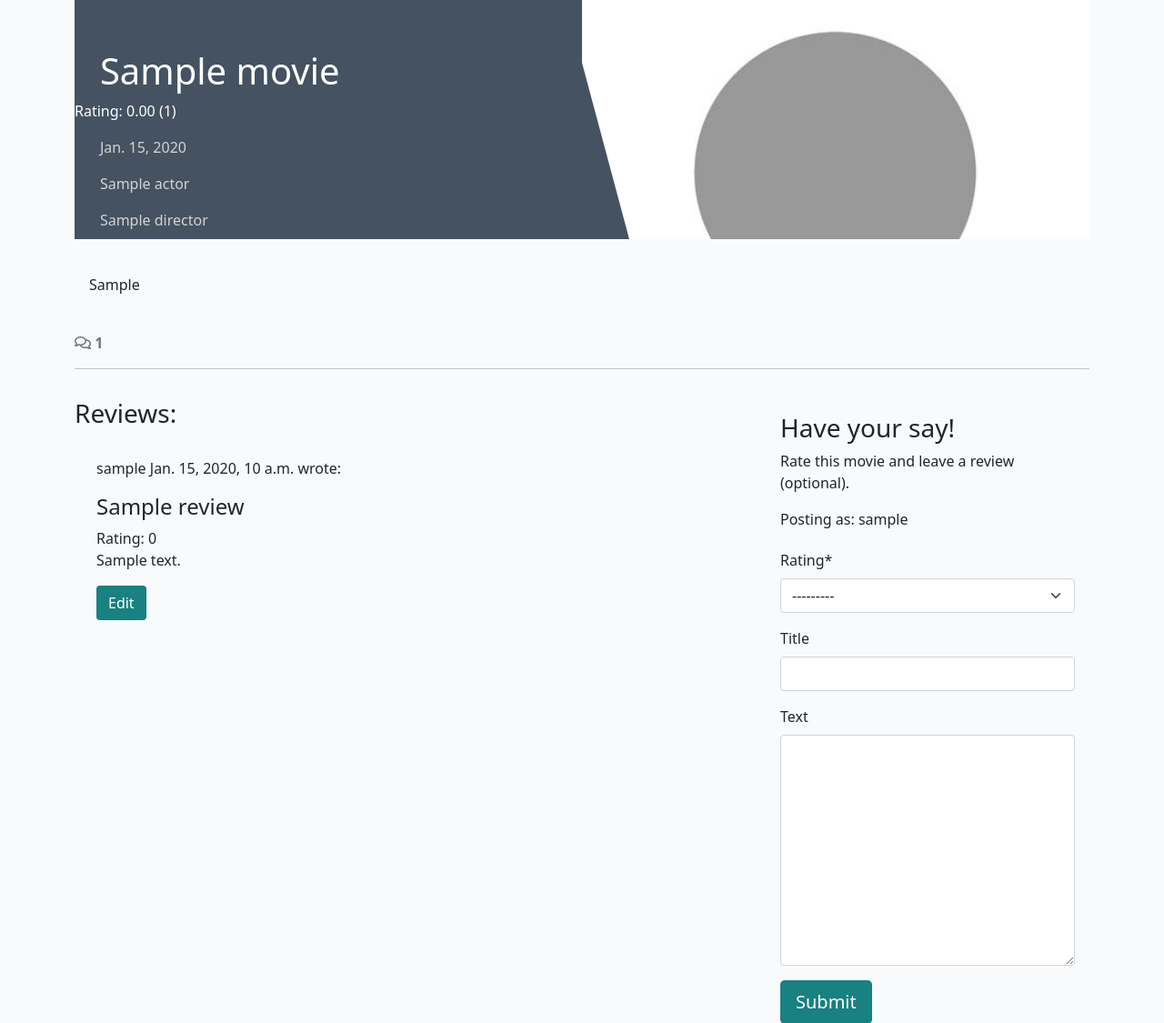
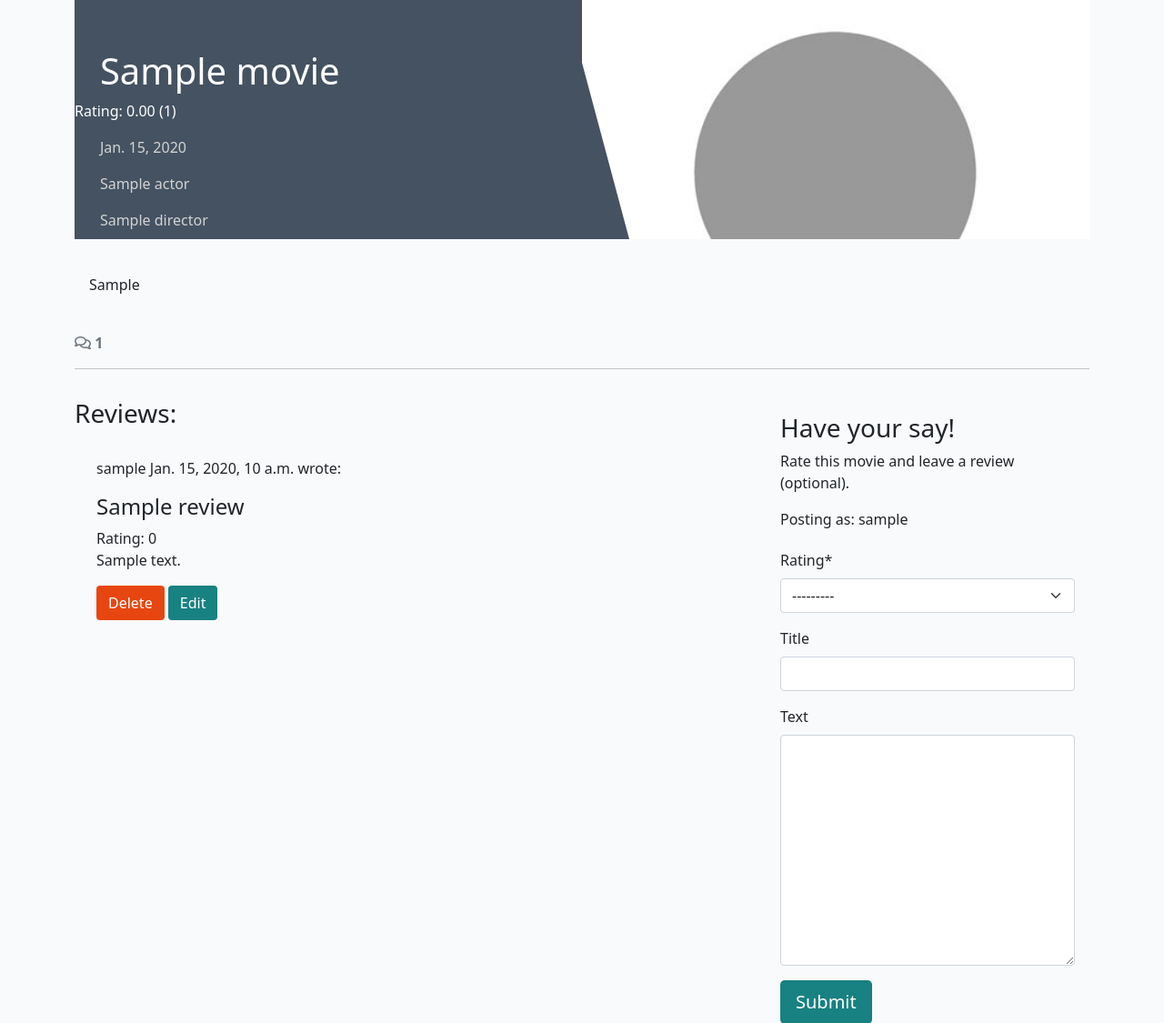
Before and after one commit to LizzyonGit/rates_r_us, a Django app: a page that uses movie/templates/movie/movie_detail.html in a window 1280 px wide. Shown: the part 127-1252 px from the top of the page at 91% size. Run offline with Django 5.2, Linux system fonts and the light colour scheme; a user stored in the database is signed in; tables that the repository leaves empty hold one stand-in row (values such as "Sample post"); some libraries are stand-ins or nearby versions.

Commit message:
Add delete functionality for reviews

```diff
--- a/movie/templates/movie/movie_detail.html
+++ b/movie/templates/movie/movie_detail.html
@@ -84,7 +84,9 @@
             This review is awaiting approval
           </p>
           {% endif %}
+          <!--Display delete and edit buttons when logged in user has written the review-->
           {% if user.is_authenticated and review.author == user %}
+          <button class="btn btn-delete" review_id="{{ review.id }}">Delete</button>
           <button class="btn btn-edit" review_id="{{ review.id }}">Edit</button>
           {% endif %}
         </div>
@@ -112,7 +114,30 @@
       </div>
   </div>
 </div>
-
+<!-- Delete confirmation modal -->
+<div class="modal fade" id="deleteModal" tabindex="-1"
+  aria-labelledby="deleteModalLabel" aria-hidden="true">
+  <div class="modal-dialog">
+    <div class="modal-content">
+      <div class="modal-header">
+        <h5 class="modal-title"
+          id="deleteModalLabel">Delete review?</h5>
+        <button type="button" class="btn-close"
+          data-bs-dismiss="modal" aria-label="Close"></button>
+      </div>
+      <div class="modal-body">
+        Are you sure you want to delete your review?
+        This action cannot be undone.
+      </div>
+      <div class="modal-footer">
+        <button type="button" class="btn btn-secondary"
+          data-bs-dismiss="modal">Close</button>
+        <a id="deleteConfirm" href="#" class="btn
+          btn-danger">Delete</a>
+      </div>
+    </div>
+  </div>
+</div>
 {% endblock content %}
 {% block extras %}
 <script src="{% static 'js/reviews.js' %}"></script>
--- a/movie/urls.py
+++ b/movie/urls.py
@@ -6,4 +6,6 @@ urlpatterns = [
     path('<slug:slug>/', views.movie_detail, name='movie_detail'),
     path('<slug:slug>/edit_review/<int:review_id>',
          views.review_edit, name='review_edit'),
+    path('<slug:slug>/delete_review/<int:review_id>',
+         views.review_delete, name='review_delete'),
 ]
--- a/movie/views.py
+++ b/movie/views.py
@@ -90,8 +90,6 @@ def review_edit(request, slug, review_id):
         review = get_object_or_404(Review, pk=review_id)
         review_form = ReviewForm(data=request.POST, instance=review)
 
-        # Need to check this for editing rating
-
         if review_form.is_valid() and review.author == request.user:
             review = review_form.save(commit=False)
             review.movie = movie
@@ -108,3 +106,19 @@ def review_edit(request, slug, review_id):
             messages.add_message(request, messages.ERROR, 'Error updating review')
 
     return HttpResponseRedirect(reverse('movie_detail', args=[slug]))
+
+def review_delete(request, slug, review_id):
+    """
+    view to delete review
+    """
+    queryset = Movie.objects.filter(status=1)
+    movie = get_object_or_404(queryset, slug=slug)
+    review = get_object_or_404(Review, pk=review_id)
+
+    if review.author == request.user:
+        review.delete()
+        messages.add_message(request, messages.SUCCESS, 'Review deleted')
+    else:
+        messages.add_message(request, messages.ERROR, 'You can only delete your own reviews')
+
+    return HttpResponseRedirect(reverse('movie_detail', args=[slug]))
--- a/static/js/reviews.js
+++ b/static/js/reviews.js
@@ -4,6 +4,10 @@ const reviewTitle = document.getElementById("id_title");
 const reviewText = document.getElementById("id_text");
 const reviewForm = document.getElementById("reviewForm");
 const submitButton = document.getElementById("submitButton");
+
+const deleteModal = new bootstrap.Modal(document.getElementById("deleteModal"));
+const deleteButtons = document.getElementsByClassName("btn-delete");
+const deleteConfirm = document.getElementById("deleteConfirm");
 
 /**
 * Initializes edit functionality for the provided edit buttons.
@@ -46,3 +50,21 @@ for (let button of editButtons) {
     reviewForm.setAttribute("action", `edit_review/${reviewId}`);
   });
 }
+
+/**
+* Initializes deletion functionality for the provided delete buttons.
+*
+* For each button in the `deleteButtons` collection:
+* - Retrieves the associated review's ID upon click.
+* - Updates the `deleteConfirm` link's href to point to the
+* deletion endpoint for the specific review.
+* - Displays a confirmation modal (`deleteModal`) to prompt
+* the user for confirmation before deletion.
+*/
+for (let button of deleteButtons) {
+    button.addEventListener("click", (e) => {
+      let reviewId = e.target.getAttribute("review_id");
+      deleteConfirm.href = `delete_review/${reviewId}`;
+      deleteModal.show();
+    });
+  }
```
Also changed, not shown: README.md, 1 other file.
